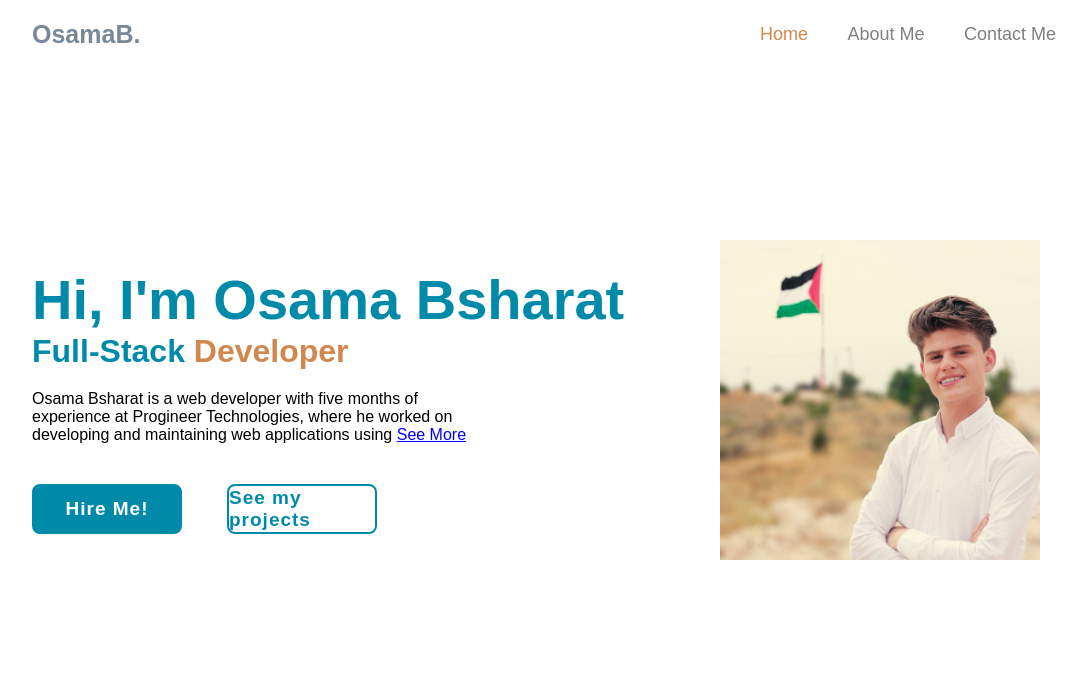
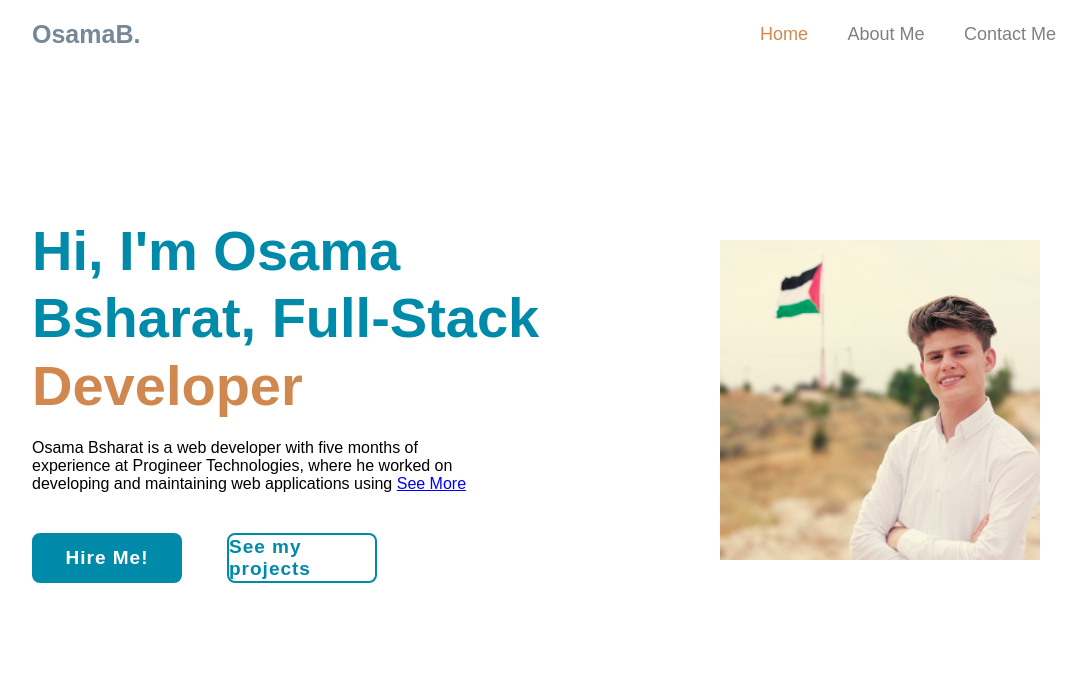
Before and after one commit to OsamaBsharat/PortfolioSite, a plain HTML site: page index.html in a window 1280 px wide. Shown: the top 698 px of the page, without its empty margins (96-1182 px from the left). Drawn offline with nearby package versions, Linux system fonts and the light colour scheme.

Commit message:
fourth-commit

```diff
--- a/css/style.css
+++ b/css/style.css
@@ -90,25 +90,7 @@
     animation-delay: 1s;
 }
 
-.home-content h3 {
-    position: relative;
-    font-size: 32px;
-    font-weight: 700;
-    color: #008AAA;
-}
 
-.home-content h3::before {
-
-    content: '';
-    position: absolute;
-    top: 0;
-    right: 0;
-    width: 100%;
-    height: 100%;
-    background: white;
-    animation: showRight 1s ease forwards;
-    animation-delay: 1.3s;
-}
 
 #job-position {
     color: aqua;
--- a/index.html
+++ b/index.html
@@ -22,8 +22,7 @@
     </header>
     <section class="home">
         <div class="home-content">
-            <h1>Hi, I'm Osama Bsharat</h1>
-            <h3>Full-Stack <span style="color:#D1884F;">Developer</span> </h3>
+            <h1>Hi, I'm Osama Bsharat, Full-Stack <span style="color:#D1884F;">Developer</span></h1>
             <p>Osama Bsharat is a web developer with five months of experience at Progineer Technologies, where he
                 worked on developing and maintaining web applications using <span id="dots"
                     onclick="seeMoreFunction();">See More</span><span id="more">ASP .NET and SSMS. He has a bachelor's
```
